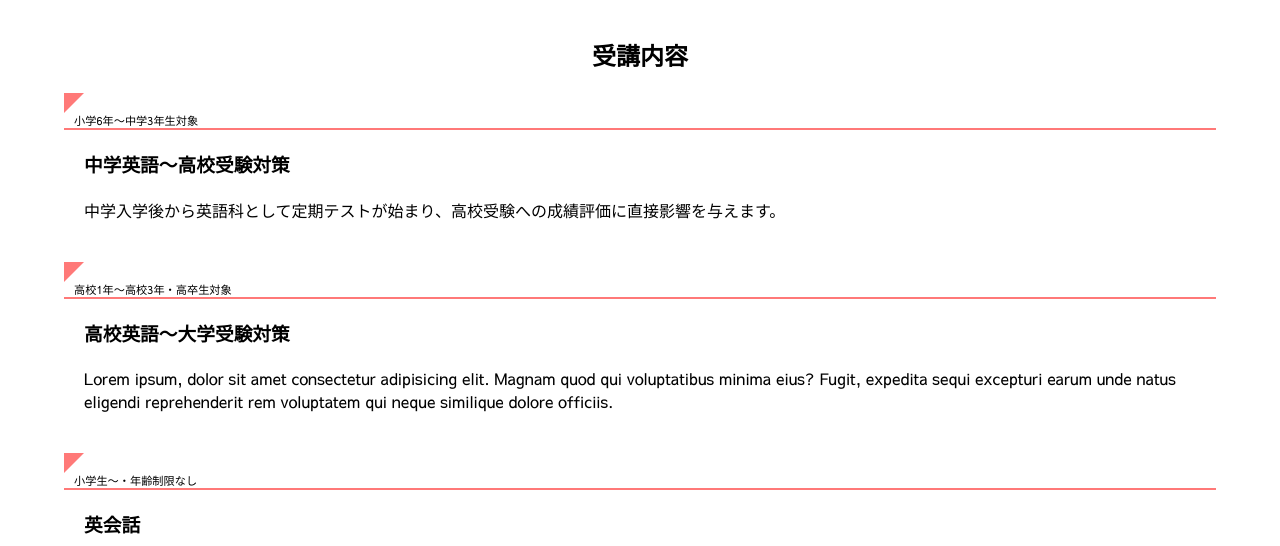
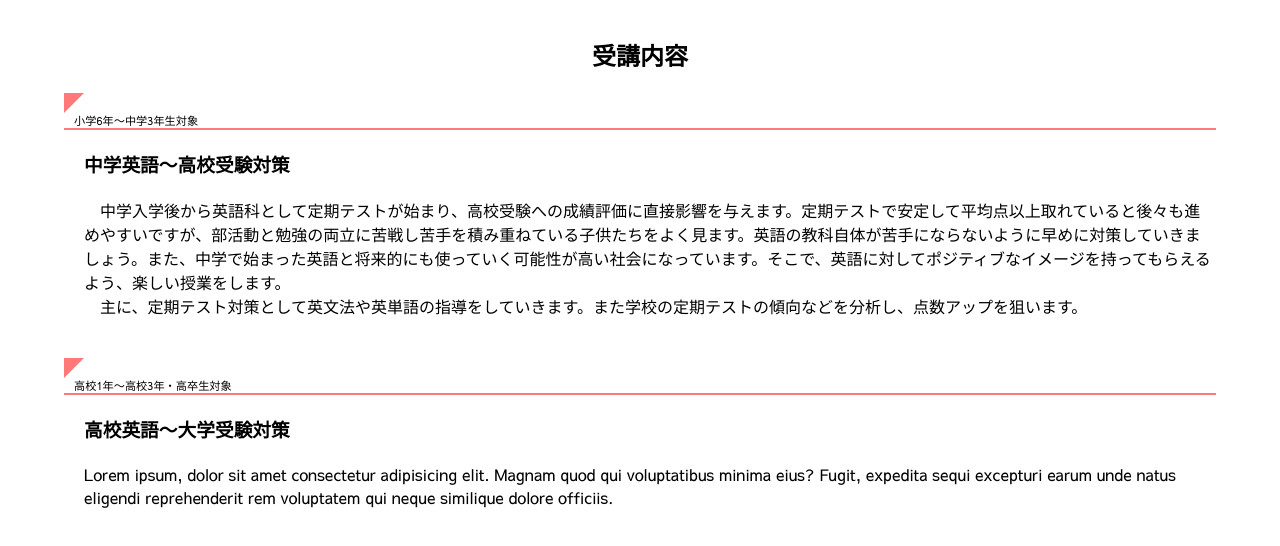
Before and after one commit to Queenshiba/katekyo, a website: page dist/service.html in a window 1280 px wide. Shown: the part 237-783 px from the top of the page. Drawn offline with Linux system fonts and the light colour scheme.

Commit message:
add content in service

```diff
--- a/dist/service.html
+++ b/dist/service.html
@@ -130,7 +130,9 @@
             </div>
             <div class="service-list-wrap">
                 <h3>中学英語～高校受験対策</h3>
-                <p>中学入学後から英語科として定期テストが始まり、高校受験への成績評価に直接影響を与えます。</p>
+                <p>　中学入学後から英語科として定期テストが始まり、高校受験への成績評価に直接影響を与えます。定期テストで安定して平均点以上取れていると後々も進めやすいですが、部活動と勉強の両立に苦戦し苦手を積み重ねている子供たちをよく見ます。英語の教科自体が苦手にならないように早めに対策していきましょう。また、中学で始まった英語と将来的にも使っていく可能性が高い社会になっています。そこで、英語に対してポジティブなイメージを持ってもらえるよう、楽しい授業をします。
+                </p>
+                <p>　主に、定期テスト対策として英文法や英単語の指導をしていきます。また学校の定期テストの傾向などを分析し、点数アップを狙います。</p>
             </div>
         </div>
 
```
